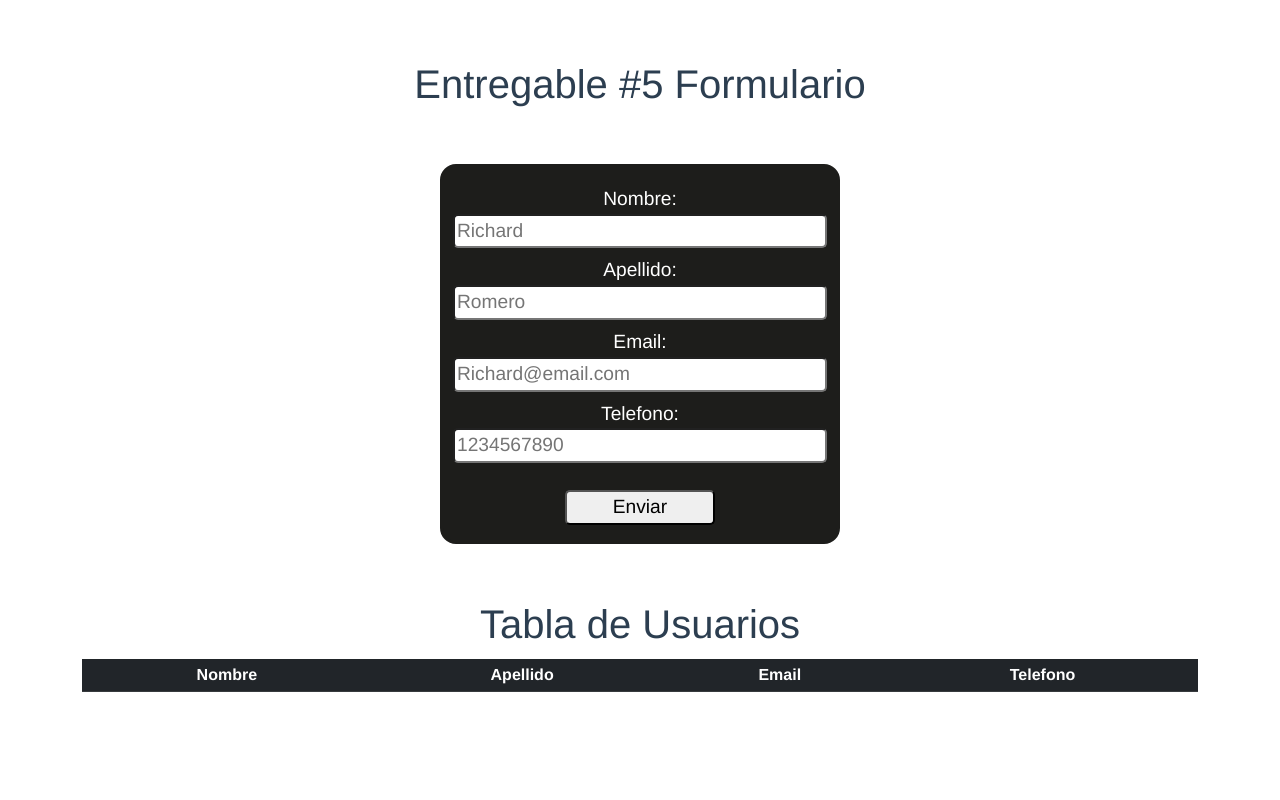
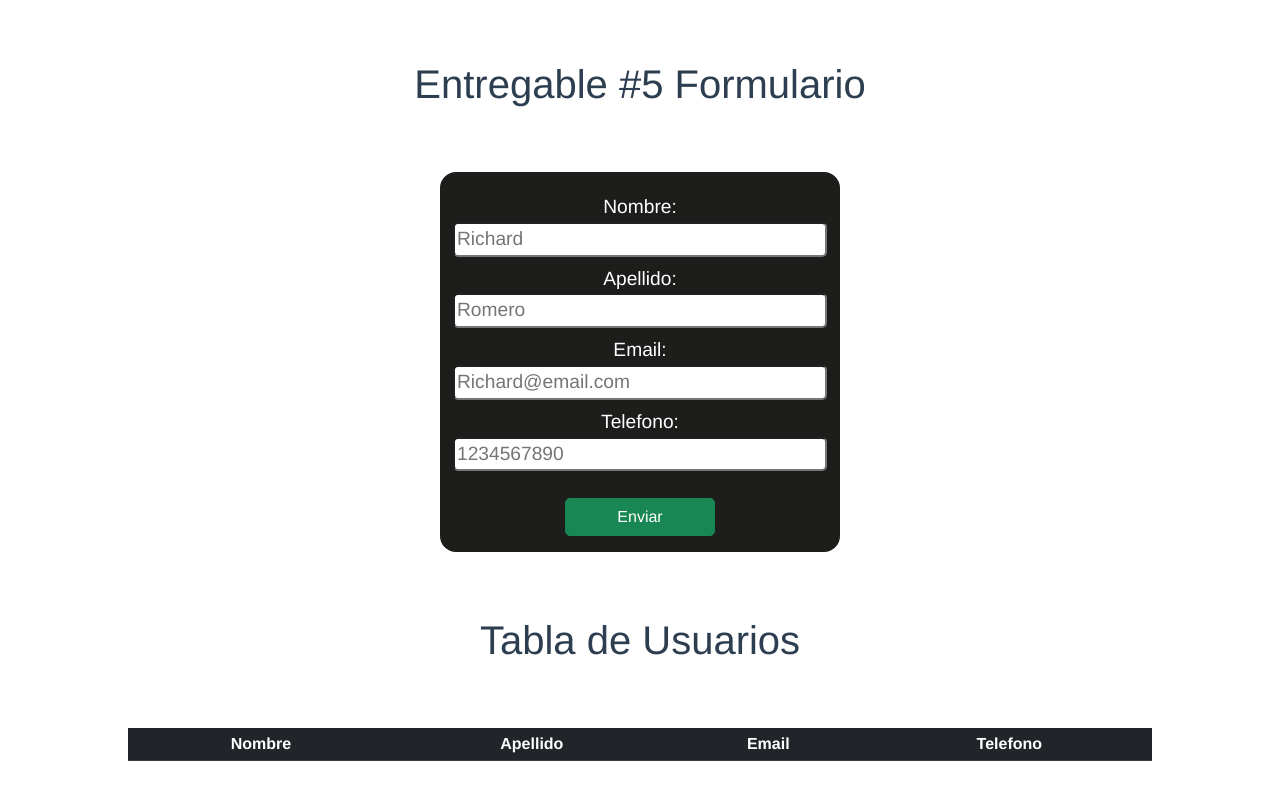
Before and after one commit to GOMEZRICARDOROMERO/vue-node, a Vue app: page / in a window 1280 px wide. Shown: the top 800 px of the page. Built offline with nearby package versions, Linux system fonts and the light colour scheme.

Commit message:
entregable #5

```diff
--- a/src/App.vue
+++ b/src/App.vue
@@ -1,5 +1,5 @@
 <template>
-  <div class="container text-center" id="app"> <!--todo en un div  -->
+  <div id="app"> <!--todo en un div  -->
     <h1 class="text-center titulo">{{bienvenida}}</h1> <!-- titulo -->
     <!-- componentes -->
     <FormularioEntregable/>
--- a/src/components/FormularioEntregable.vue
+++ b/src/components/FormularioEntregable.vue
@@ -26,7 +26,7 @@
 
           <div>
             <!-- <input class="formulario__boton formulario__input" type="reset" value="Cancelar"> --> <!-- resetea lo escrito -->
-            <input class="formulario__boton formulario__input" type="submit" value="Enviar"> <!-- PARA enviar submit, se deja en reset para que no cuelgue la pagina -->
+            <input class="formulario__boton formulario__input btn btn-success" type="submit" value="Enviar"> <!-- PARA enviar submit, se deja en reset para que no cuelgue la pagina -->
           </div>
         </div>
       </form>
--- a/src/components/TablaFormulario.vue
+++ b/src/components/TablaFormulario.vue
@@ -55,7 +55,8 @@ h1{
 }
 
 table{
-  margin-bottom: 5%;
+  width: 80%;
+  margin:5% auto;
 }
 
 </style>
```
